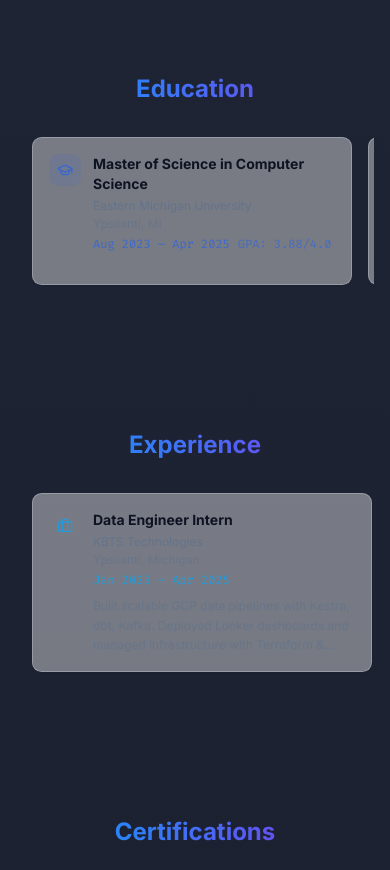
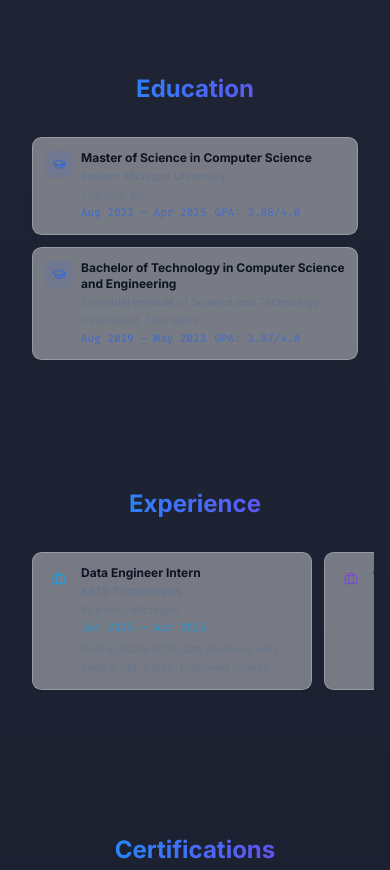
Before and after one commit to umasunshine002/portfolio-website, a React (Vite) app: page / in a window 390 px wide. Shown: the part 6860-7730 px from the top of the page. Built offline with nearby package versions, Linux system fonts and the light colour scheme.

Commit message:
Refactor: Adjust box sizing and layout

```diff
--- a/src/components/CareerRoadmap.tsx
+++ b/src/components/CareerRoadmap.tsx
@@ -54,7 +54,7 @@ const CareerRoadmap = () => {
           <h2 className="text-2xl md:text-3xl font-bold mb-2 gradient-text">Experience</h2>
         </motion.div>
 
-        <div className="flex gap-4 overflow-x-auto pb-4 px-4 scrollbar-hide">
+        <div className="flex gap-3 overflow-x-auto pb-4 px-4 scrollbar-hide">
           {experiences.map((exp, index) => (
             <motion.div
               key={index}
@@ -62,24 +62,24 @@ const CareerRoadmap = () => {
               whileInView={{ opacity: 1, scale: 1 }}
               viewport={{ once: true }}
               transition={{ delay: index * 0.1, duration: 0.4 }}
-              className="flex-shrink-0 w-[340px]"
+              className="flex-shrink-0 w-[280px]"
             >
-              <Card className="bg-background/40 border-border/30 p-4 h-full hover:bg-background/60 transition-all duration-300">
-                <div className="flex items-start gap-3">
+              <Card className="bg-background/40 border-border/30 p-3 h-full hover:bg-background/60 transition-all duration-300">
+                <div className="flex items-start gap-2">
                   <div
-                    className="w-8 h-8 rounded-lg flex items-center justify-center flex-shrink-0"
+                    className="w-7 h-7 rounded-lg flex items-center justify-center flex-shrink-0"
                     style={{ backgroundColor: `${exp.color}15` }}
                   >
-                    <Briefcase className="w-4 h-4" style={{ color: exp.color, opacity: 0.7 }} />
+                    <Briefcase className="w-3.5 h-3.5" style={{ color: exp.color, opacity: 0.7 }} />
                   </div>
 
                   <div className="flex-grow min-w-0">
-                    <h3 className="text-sm font-bold text-foreground/90 mb-1">{exp.role}</h3>
-                    <p className="text-xs text-muted-foreground mb-0.5">{exp.company}</p>
-                    <p className="text-xs text-muted-foreground/70 mb-1">{exp.location}</p>
-                    <p className="text-xs font-mono mb-2" style={{ color: exp.color, opacity: 0.7 }}>{exp.period}</p>
+                    <h3 className="text-xs font-bold text-foreground/90 mb-0.5">{exp.role}</h3>
+                    <p className="text-[11px] text-muted-foreground mb-0.5">{exp.company}</p>
+                    <p className="text-[11px] text-muted-foreground/70 mb-0.5">{exp.location}</p>
+                    <p className="text-[11px] font-mono mb-1" style={{ color: exp.color, opacity: 0.7 }}>{exp.period}</p>
 
-                    <p className="text-xs text-muted-foreground/80 leading-relaxed line-clamp-3">
+                    <p className="text-[11px] text-muted-foreground/80 leading-relaxed line-clamp-2">
                       {exp.description}
                     </p>
                   </div>
--- a/src/components/EducationSection.tsx
+++ b/src/components/EducationSection.tsx
@@ -36,7 +36,7 @@ const EducationSection = () => {
           <h2 className="text-2xl md:text-3xl font-bold mb-2 gradient-text">Education</h2>
         </motion.div>
 
-        <div className="flex gap-4 overflow-x-auto pb-4 px-4 scrollbar-hide">
+        <div className="grid grid-cols-1 md:grid-cols-2 gap-3 max-w-5xl mx-auto px-4">
           {education.map((edu, index) => (
             <motion.div
               key={index}
@@ -44,19 +44,18 @@ const EducationSection = () => {
               whileInView={{ opacity: 1, scale: 1 }}
               viewport={{ once: true }}
               transition={{ delay: index * 0.1, duration: 0.4 }}
-              className="flex-shrink-0 w-[320px]"
             >
-              <Card className="bg-background/40 border-border/30 p-4 h-full hover:bg-background/60 transition-all duration-300">
-                <div className="flex items-start gap-3">
-                  <div className="w-8 h-8 rounded-lg bg-primary/10 flex items-center justify-center flex-shrink-0">
-                    <GraduationCap className="w-4 h-4 text-primary/70" />
+              <Card className="bg-background/40 border-border/30 p-3 h-full hover:bg-background/60 transition-all duration-300">
+                <div className="flex items-start gap-2">
+                  <div className="w-7 h-7 rounded-lg bg-primary/10 flex items-center justify-center flex-shrink-0">
+                    <GraduationCap className="w-3.5 h-3.5 text-primary/70" />
                   </div>
 
                   <div className="flex-grow min-w-0">
-                    <h3 className="text-sm font-bold text-foreground/90 mb-1 line-clamp-2">{edu.degree}</h3>
-                    <p className="text-xs text-muted-foreground mb-0.5">{edu.institution}</p>
-                    <p className="text-xs text-muted-foreground/70 mb-1">{edu.location}</p>
-                    <div className="flex flex-wrap items-center gap-2 text-xs">
+                    <h3 className="text-xs font-bold text-foreground/90 mb-0.5 line-clamp-2">{edu.degree}</h3>
+                    <p className="text-[11px] text-muted-foreground mb-0.5">{edu.institution}</p>
+                    <p className="text-[11px] text-muted-foreground/70 mb-0.5">{edu.location}</p>
+                    <div className="flex flex-wrap items-center gap-2 text-[11px]">
                       <span className="font-mono text-primary/70">{edu.period}</span>
                       <span className="font-mono text-primary/60">GPA: {edu.gpa}</span>
                     </div>
```
